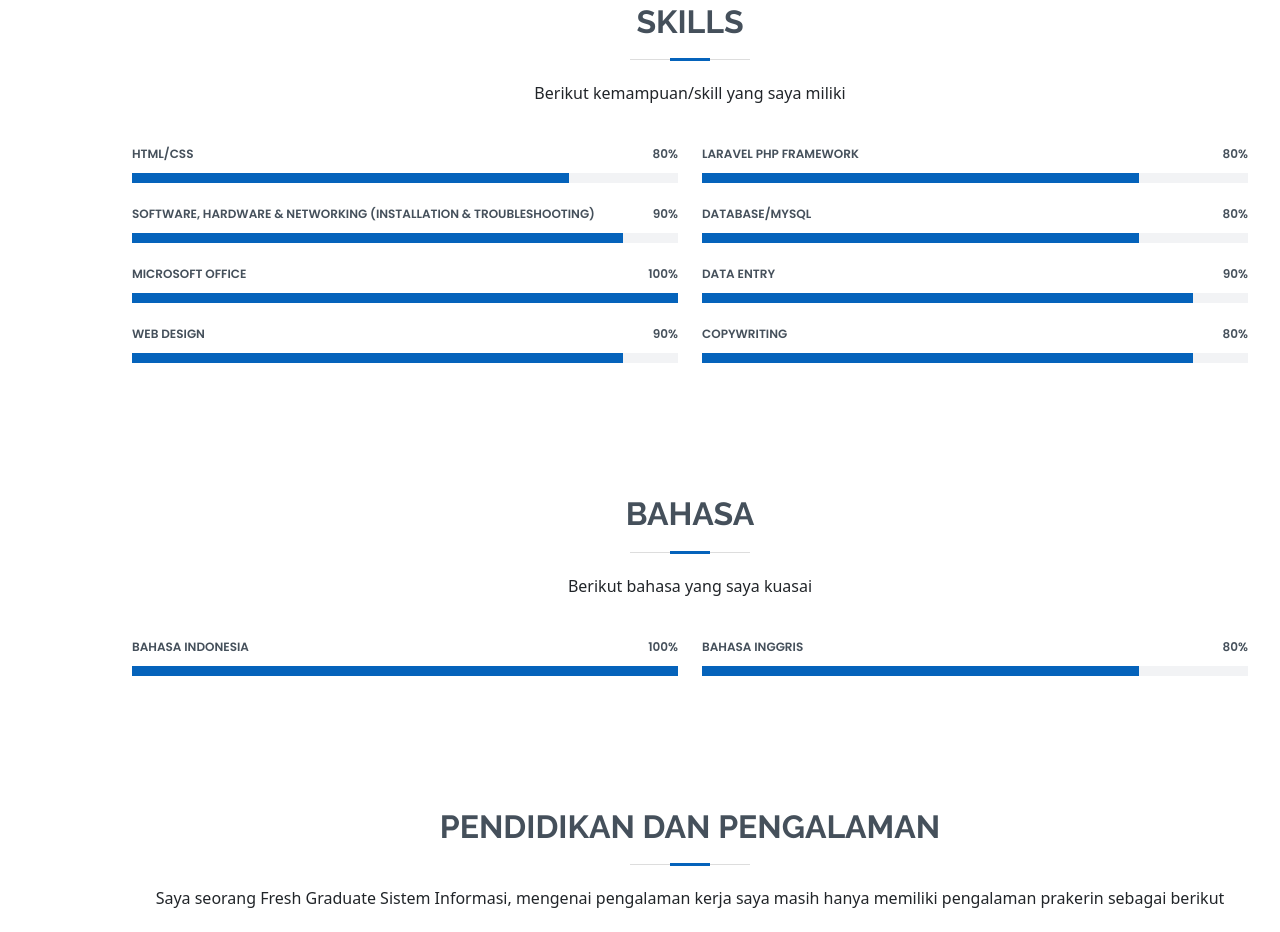
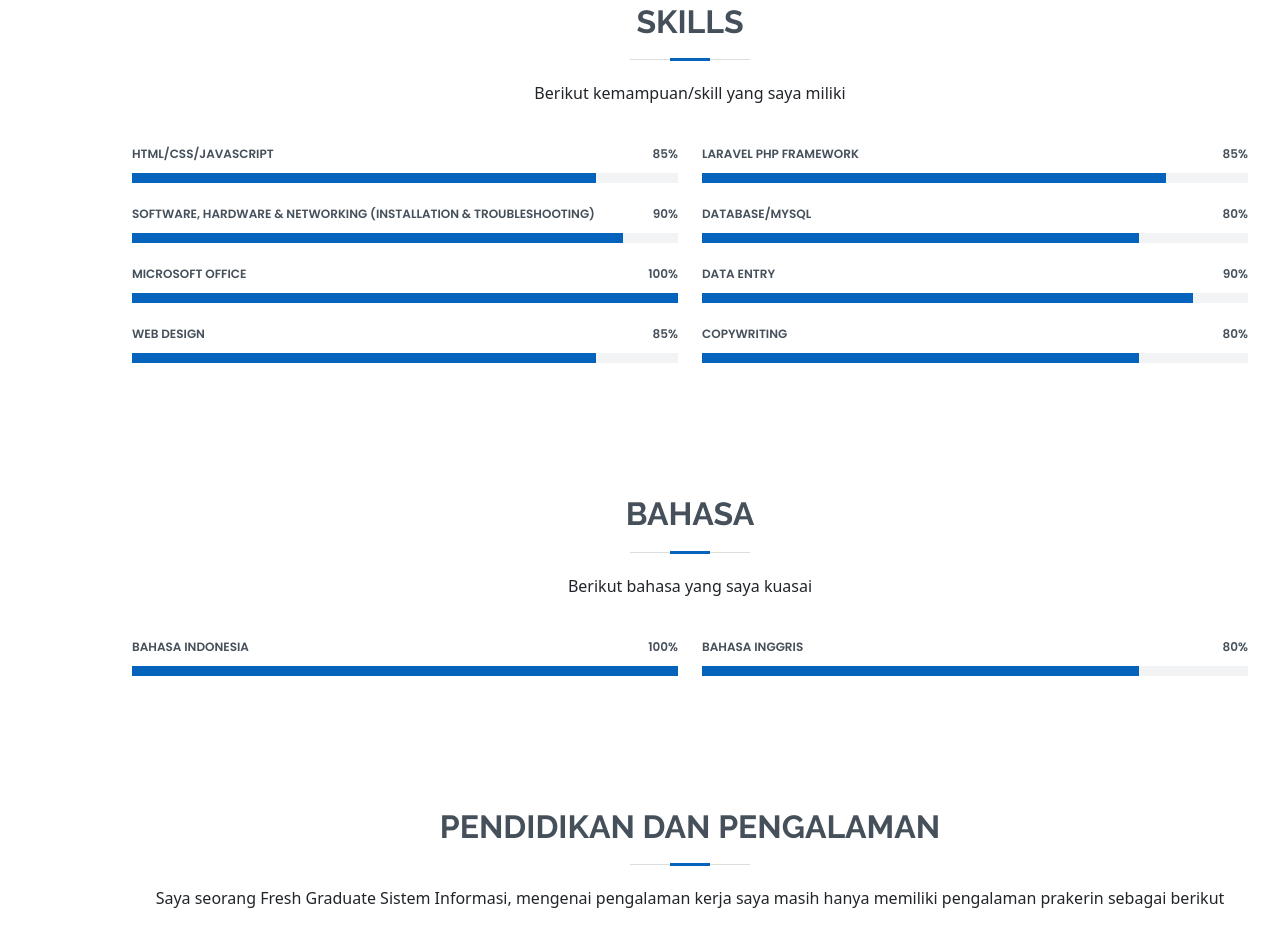
Before and after one commit to aditbagja/aditbagja.github.io, a plain HTML site: page index.html in a window 1280 px wide. Shown: the part 1574-2506 px from the top of the page. Drawn offline with nearby package versions, Linux system fonts and the light colour scheme.

Commit message:
first commit

```diff
--- a/index.html
+++ b/index.html
@@ -53,7 +53,7 @@
   <section id="hero" class="d-flex flex-column justify-content-center">
     <div class="container" data-aos="zoom-in" data-aos-delay="100">
       <h1>Adit Bagja Septiana</h1>
-      <p>I'm a <span class="typed" data-typed-items="Fresh Graduate, IT Support, Front End Web Developer, Web Designer"></span></p>
+      <p>I'm a <span class="typed" data-typed-items="Fresh Graduate, IT Support, Web Developer, Web Designer"></span></p>
       <div class="social-links">
         <a href="https://github.com/aditbagja" class="github"><i class="bx bxl-github"></i></a>
         <a href="https://www.linkedin.com/in/adit-bagja-septiana-22727718a/" class="linkedin"><i class="bx bxl-linkedin"></i></a>
@@ -123,9 +123,9 @@
           <div class="col-lg-6">
 
             <div class="progress">
-              <span class="skill">HTML/CSS <i class="val">80%</i></span>
+              <span class="skill">HTML/CSS/Javascript <i class="val">85%</i></span>
               <div class="progress-bar-wrap">
-                <div class="progress-bar" role="progressbar" aria-valuenow="80" aria-valuemin="0" aria-valuemax="100"></div>
+                <div class="progress-bar" role="progressbar" aria-valuenow="85" aria-valuemin="0" aria-valuemax="100"></div>
               </div>
             </div>
 
@@ -144,9 +144,9 @@
             </div>
 
             <div class="progress">
-              <span class="skill">Web Design<i class="val">90%</i></span>
+              <span class="skill">Web Design<i class="val">85%</i></span>
               <div class="progress-bar-wrap">
-                <div class="progress-bar" role="progressbar" aria-valuenow="90" aria-valuemin="0" aria-valuemax="100"></div>
+                <div class="progress-bar" role="progressbar" aria-valuenow="85" aria-valuemin="0" aria-valuemax="100"></div>
               </div>
             </div>
 
@@ -155,9 +155,9 @@
           <div class="col-lg-6">
 
             <div class="progress">
-              <span class="skill">Laravel PHP Framework<i class="val">80%</i></span>
+              <span class="skill">Laravel PHP Framework<i class="val">85%</i></span>
               <div class="progress-bar-wrap">
-                <div class="progress-bar" role="progressbar" aria-valuenow="80" aria-valuemin="0" aria-valuemax="100"></div>
+                <div class="progress-bar" role="progressbar" aria-valuenow="85" aria-valuemin="0" aria-valuemax="100"></div>
               </div>
             </div>
 
@@ -178,7 +178,7 @@
             <div class="progress">
               <span class="skill">Copywriting<i class="val">80%</i></span>
               <div class="progress-bar-wrap">
-                <div class="progress-bar" role="progressbar" aria-valuenow="90" aria-valuemin="0" aria-valuemax="100"></div>
+                <div class="progress-bar" role="progressbar" aria-valuenow="80" aria-valuemin="0" aria-valuemax="100"></div>
               </div>
             </div>
           </div>
```
Also changed, not shown: digiline-web.html (+1 -1 lines), ffstarterkits-web.html (+1 -1 lines).
